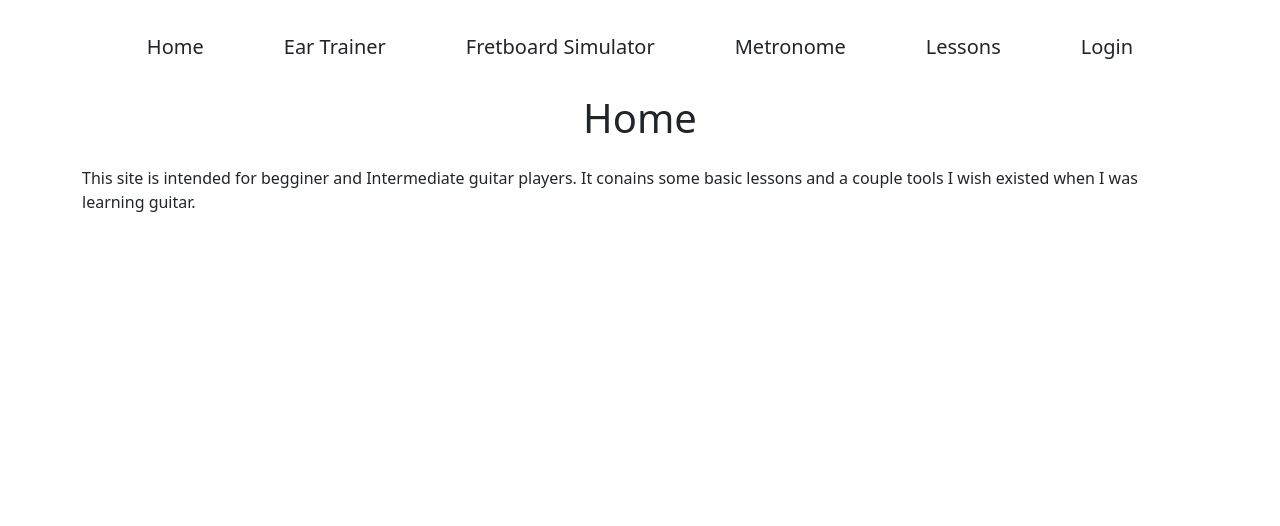
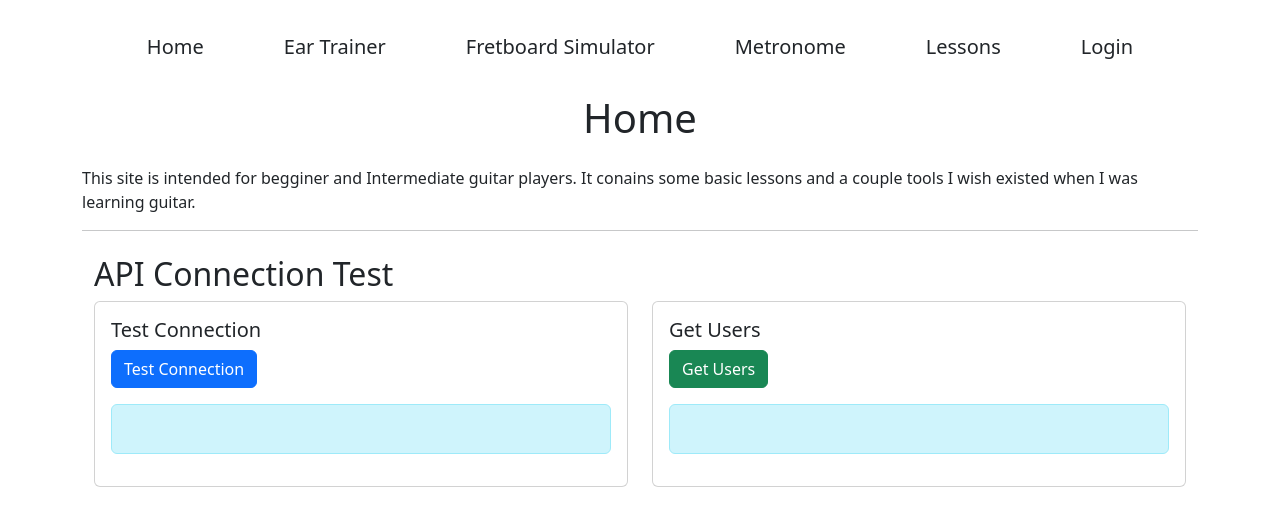
Before and after one commit to CalvinGaiennie/Music-TS-React, a React (Vite) app: page / in a window 1280 px wide. Shown: the top 526 px of the page. Built offline with nearby package versions, Linux system fonts and the light colour scheme.

Commit message:
got backend connected to frontend

```diff
--- /dev/null
+++ b/src/components/ConnectionTest.tsx
@@ -0,0 +1,107 @@
+import { useState } from "react";
+import { testConnection, getUsers } from "../services/api";
+
+function ConnectionTest() {
+  const [testResult, setTestResult] = useState<string>("");
+  const [usersResult, setUsersResult] = useState<string>("");
+  const [loading, setLoading] = useState(false);
+
+  const handleTestConnection = async () => {
+    setLoading(true);
+    setTestResult("Testing connection...");
+
+    try {
+      const result = await testConnection();
+      setTestResult(
+        `✅ Connection successful! Response: ${JSON.stringify(result)}`
+      );
+    } catch (error) {
+      console.error("Detailed error:", error);
+      setTestResult(`❌ Connection failed: ${error}`);
+
+      // Additional debugging info
+      if (
+        error instanceof TypeError &&
+        error.message.includes("Failed to fetch")
+      ) {
+        setTestResult(`❌ CORS Error: The backend server is blocking requests from the frontend.
+
+This usually means:
+1. CORS is not configured on your backend
+2. The backend is not allowing requests from http://localhost:5173
+
+To fix this, you need to configure CORS in your .NET backend.`);
+      }
+    } finally {
+      setLoading(false);
+    }
+  };
+
+  const handleGetUsers = async () => {
+    setLoading(true);
+    setUsersResult("Fetching users...");
+
+    try {
+      const users = await getUsers(0, true);
+      setUsersResult(
+        `✅ Users fetched successfully! Count: ${users?.length || 0}`
+      );
+      console.log("Users data:", users);
+    } catch (error) {
+      console.error("Detailed error:", error);
+      setUsersResult(`❌ Failed to fetch users: ${error}`);
+    } finally {
+      setLoading(false);
+    }
+  };
+
+  return (
+    <div className="container mt-4">
+      <h2>API Connection Test</h2>
+
+      <div className="row">
+        <div className="col-md-6">
+          <div className="card">
+            <div className="card-body">
+              <h5 className="card-title">Test Connection</h5>
+              <button
+                className="btn btn-primary mb-3"
+                onClick={handleTestConnection}
+                disabled={loading}
+              >
+                {loading ? "Testing..." : "Test Connection"}
+              </button>
+              <div className="alert alert-info">
+                <pre style={{ fontSize: "0.8rem", whiteSpace: "pre-wrap" }}>
+                  {testResult}
+                </pre>
+              </div>
+            </div>
+          </div>
+        </div>
+
+        <div className="col-md-6">
+          <div className="card">
+            <div className="card-body">
+              <h5 className="card-title">Get Users</h5>
+              <button
+                className="btn btn-success mb-3"
+                onClick={handleGetUsers}
+                disabled={loading}
+              >
+                {loading ? "Fetching..." : "Get Users"}
+              </button>
+              <div className="alert alert-info">
+                <pre style={{ fontSize: "0.8rem", whiteSpace: "pre-wrap" }}>
+                  {usersResult}
+                </pre>
+              </div>
+            </div>
+          </div>
+        </div>
+      </div>
+    </div>
+  );
+}
+
+export default ConnectionTest;
--- a/src/pages/HomePage.tsx
+++ b/src/pages/HomePage.tsx
@@ -1,4 +1,5 @@
 import PageWrapper from "../components/PageWrapper";
+import ConnectionTest from "../components/ConnectionTest";
 
 function HomePage() {
   return (
@@ -6,9 +7,13 @@ function HomePage() {
       title="Home"
       mainComponent={
         <div>
-          This site is intended for begginer and Intermediate guitar players. It
-          conains some basic lessons and a couple tools I wish existed when I
-          was learning guitar.
+          <p>
+            This site is intended for begginer and Intermediate guitar players.
+            It conains some basic lessons and a couple tools I wish existed when
+            I was learning guitar.
+          </p>
+          <hr />
+          <ConnectionTest />
         </div>
       }
     />
--- /dev/null
+++ b/src/services/api.ts
@@ -0,0 +1,29 @@
+const API_BASE_URL = "http://localhost:5000";
+
+// Test connection
+export const testConnection = async () => {
+  try {
+    const response = await fetch(`${API_BASE_URL}/TestConnection`);
+    const data = await response.json();
+    console.log("Connection test:", data);
+    return data;
+  } catch (error) {
+    console.error("Error:", error);
+    throw error;
+  }
+};
+
+// Get users
+export const getUsers = async (userId = 0, active = true) => {
+  try {
+    const response = await fetch(
+      `${API_BASE_URL}/GetUsers/${userId}/${active}`
+    );
+    const users = await response.json();
+    console.log("Users:", users);
+    return users;
+  } catch (error) {
+    console.error("Error:", error);
+    throw error;
+  }
+};
```
